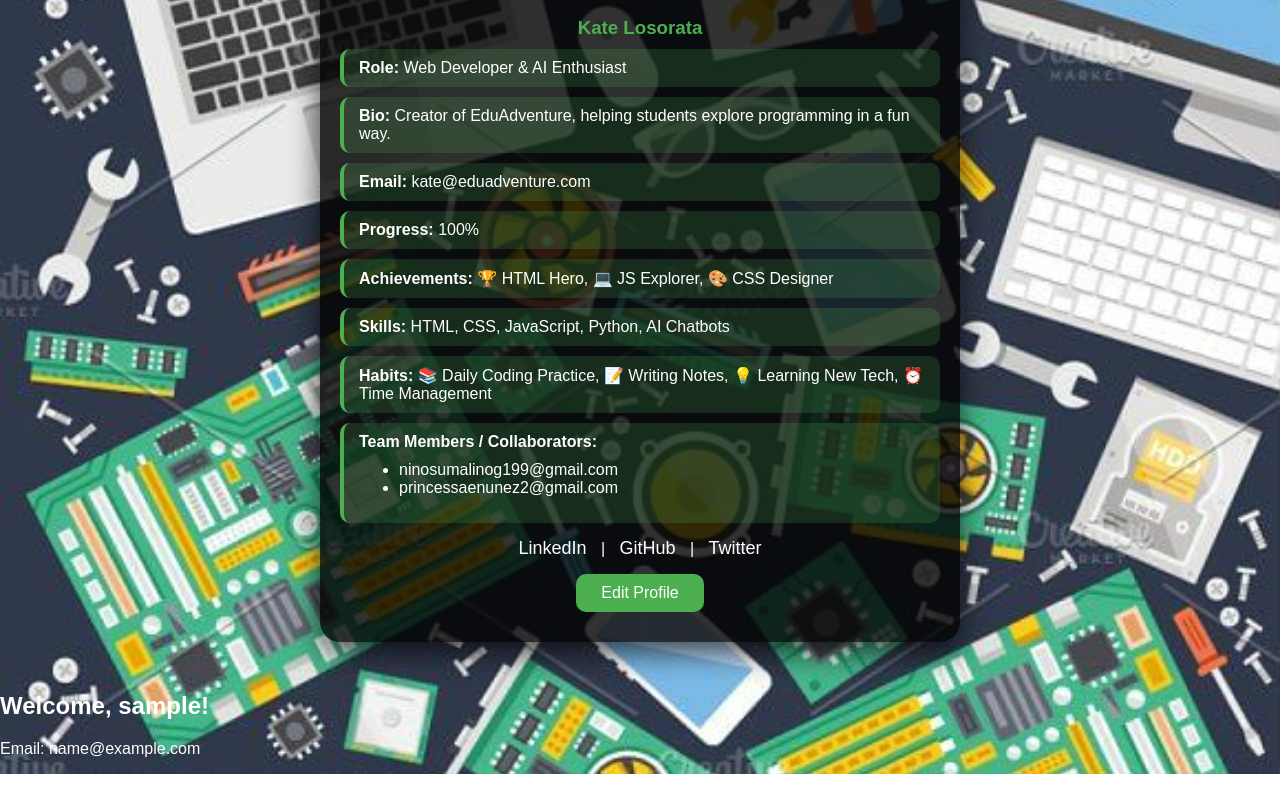
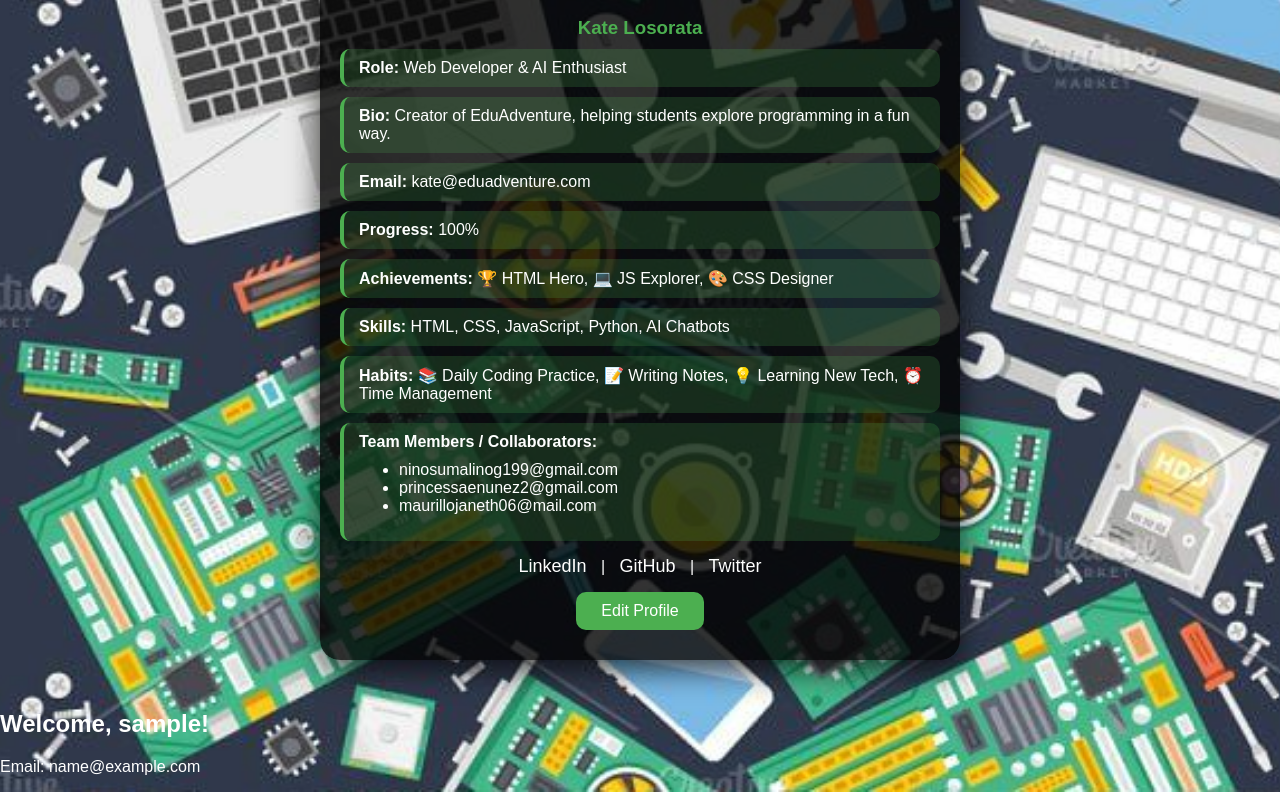
Before and after one commit to eduadventure-katy/Eduadventure-, a website: page profile.html in a window 1280 px wide. Shown: the part 432-1224 px from the top of the page. Drawn offline with Linux system fonts and the light colour scheme; sample sign-in values are in the browser's storage.

Commit message:
Add new team member email to profile
Signed-off-by: Eduadventure  <katelosorata@gmail.com>

```diff
--- a/profile.html
+++ b/profile.html
@@ -117,6 +117,7 @@ header a {
   <ul style="margin-top:10px; text-align: left;">
     <li>ninosumalinog199@gmail.com</li>
     <li>princessaenunez2@gmail.com</li>
+    <li>maurillojaneth06@mail.com</li>
   </ul>
 </div>
 
```
